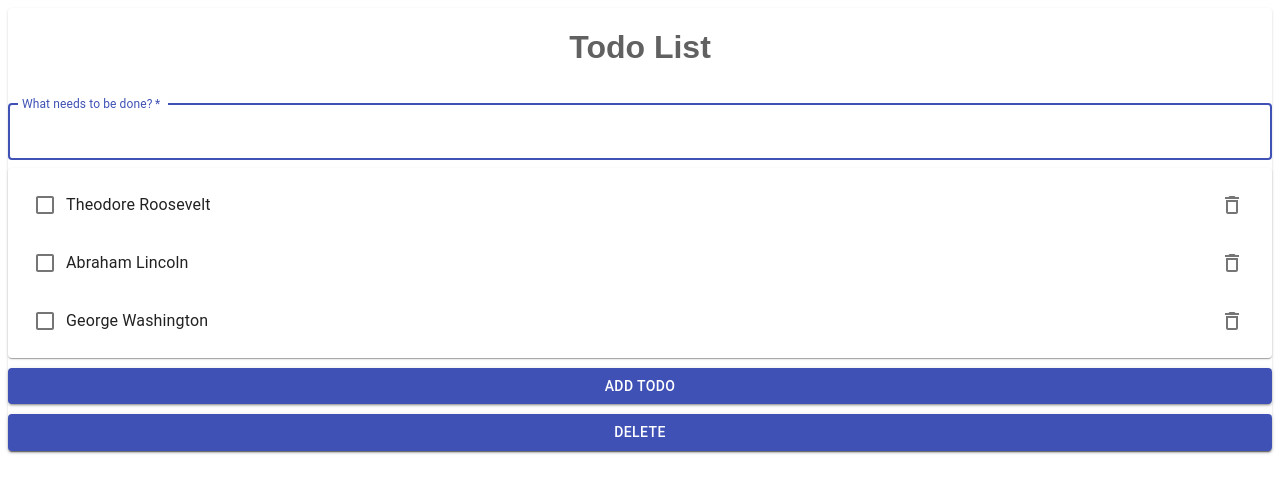
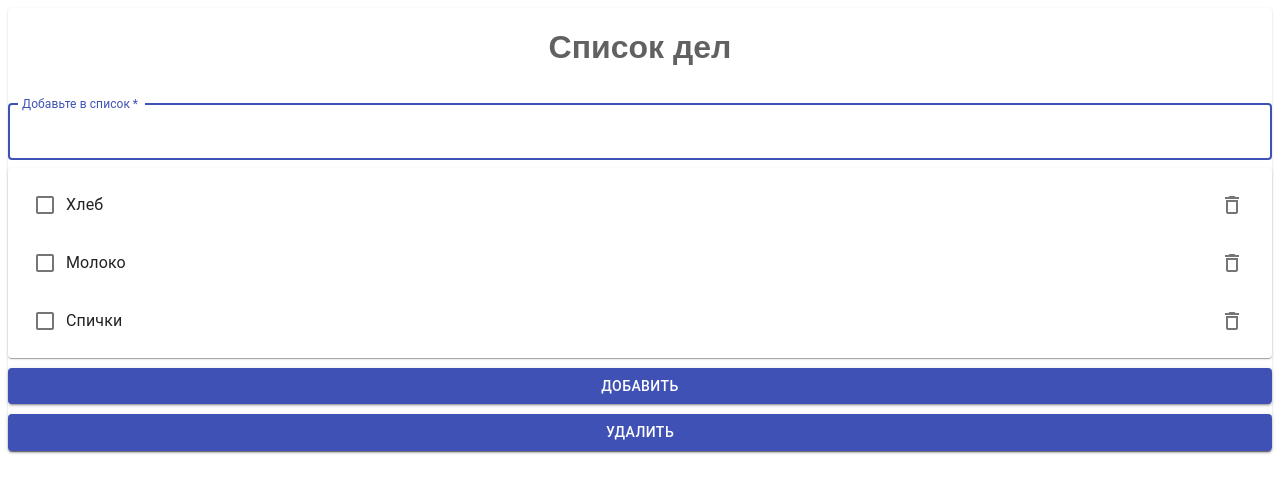
Before and after one commit to Shakirzhan/todo, a React app: page / in a window 1280 px wide. Shown: the top 492 px of the page. Built offline with nearby package versions, Linux system fonts and the light colour scheme; sample sign-in values are in the browser's storage.

Commit message:
Russification

```diff
--- a/package.json
+++ b/package.json
@@ -7,8 +7,7 @@
   },
   "license": "MIT",
   "scripts": {
-    "start": "webpack-dev-server --open",
-    "heroku-postbuild": "webpack-dev-server --open"
+    "start": "webpack-dev-server --open --host 192.168.0.105 --port 90"
   },
   "dependencies": {
     "@material-ui/core": "^4.11.0",
--- a/src/components/HomePage/HomePage.js
+++ b/src/components/HomePage/HomePage.js
@@ -22,7 +22,7 @@ class HomePage extends Component {
             >
               <div style={{width: '100%'}}>
                 <h1 style={{ textAlign: 'center', color: 'rgb(97, 97, 97)'}}>
-                  Todo List
+                  Список дел
                 </h1>
               </div>
             </div>
--- a/src/components/TodoComponentList/TodoComponentInput.js
+++ b/src/components/TodoComponentList/TodoComponentInput.js
@@ -39,7 +39,7 @@ class TodoComponentInput extends Component {
             required
             fullWidth
             id="email"
-            label="What needs to be done?"
+            label="Добавьте в список"
             name="email"
             autoComplete="email"
             autoFocus
@@ -57,7 +57,7 @@ class TodoComponentInput extends Component {
           color="primary"
           style={{marginBottom: 10}}
         >
-          Add todo
+          Добавить
         </Button>
 
         <Button
@@ -66,7 +66,7 @@ class TodoComponentInput extends Component {
           color="primary"
           onClick={this.onDelete}
         >
-          Delete
+          Удалить
         </Button>
       </form>
     );
--- a/src/components/TodoComponentList/reducer.js
+++ b/src/components/TodoComponentList/reducer.js
@@ -1,22 +1,19 @@
 import * as types from './constants';
-//import omit from 'lodash/omit';
-import assign from 'lodash/assign';
-import mapValues from 'lodash/mapValues';
 
 const initialState = {
   friends: [],
   friendsById: [
     {
       id: 1,
-      name: 'Theodore Roosevelt'
+      name: 'Хлеб'
     },
     {
       id: 2,
-      name: 'Abraham Lincoln'
+      name: 'Молоко'
     },
     {
       id: 3,
-      name: 'George Washington'
+      name: 'Спички'
     }
   ]
 };
--- a/src/index.html
+++ b/src/index.html
@@ -11,6 +11,7 @@
             font-family: Arial;
         }
     </style>
+    <meta name="viewport" content="width=device-width, initial-scale=1.0">
 </head>
 <body>
     <div id="app"></div>
```
